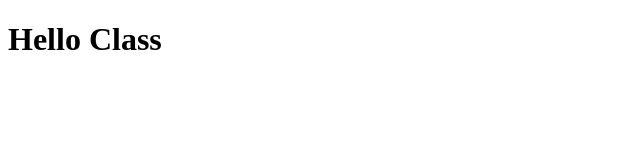
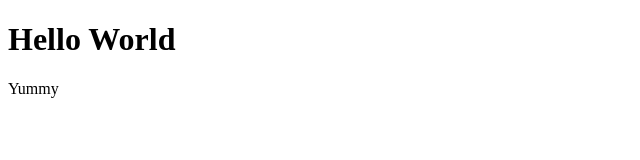
Before and after one commit to benjaminmachock/yummy_dev, a plain HTML site: page index.html in a window 1280 px wide. Shown: the whole page, without its empty margins (0-640 px from the left). Drawn offline with Linux system fonts and the light colour scheme.

Commit message:
break stuff

```diff
--- a/index.html
+++ b/index.html
@@ -6,6 +6,7 @@
     <title>Yummy</title>
   </head>
   <body>
-    <h1>Hello Class</h1>
+    <h1>Hello World</h1>
+      <p>Yummy</p>
   </body>
 </html>
```
